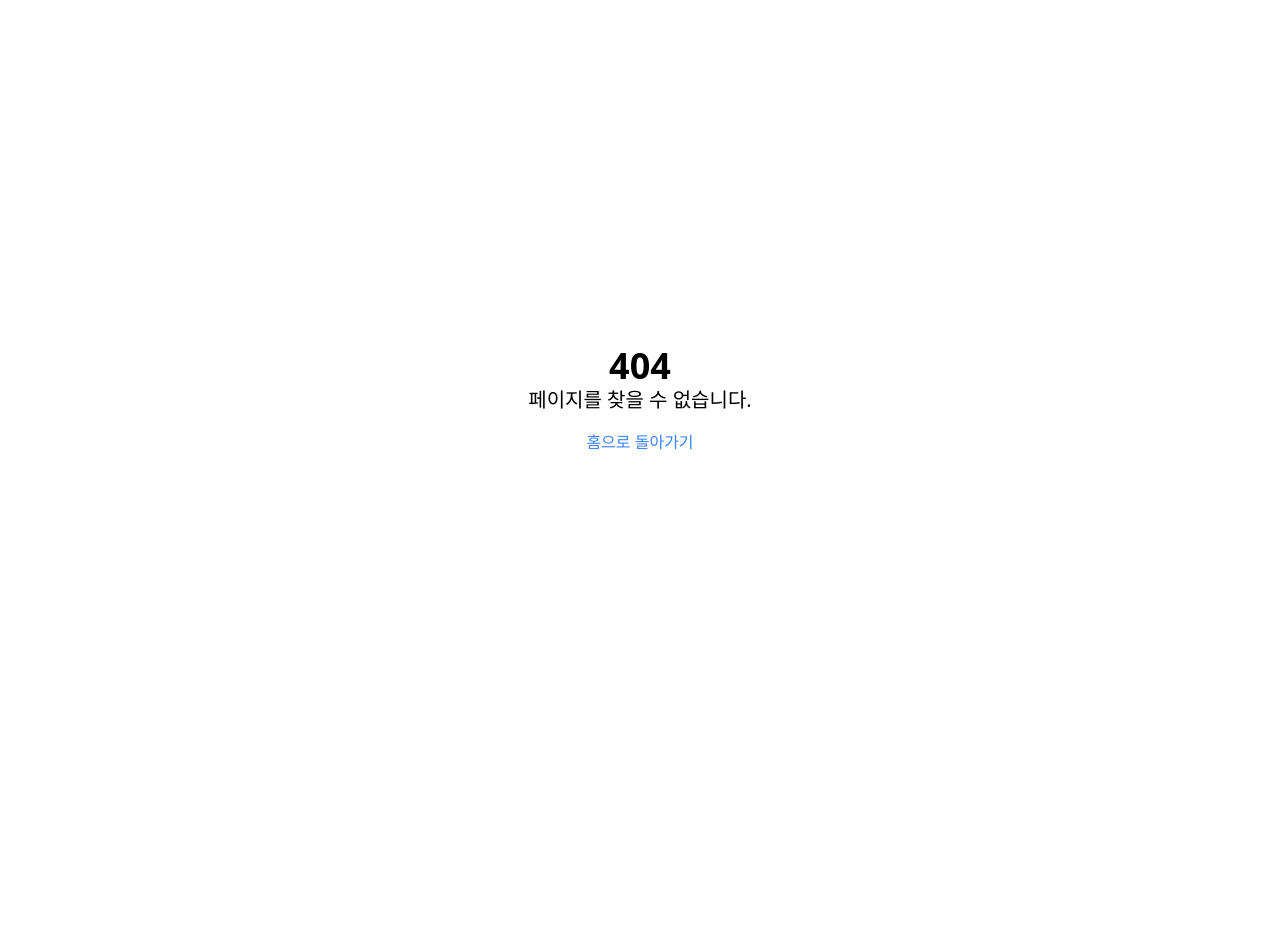
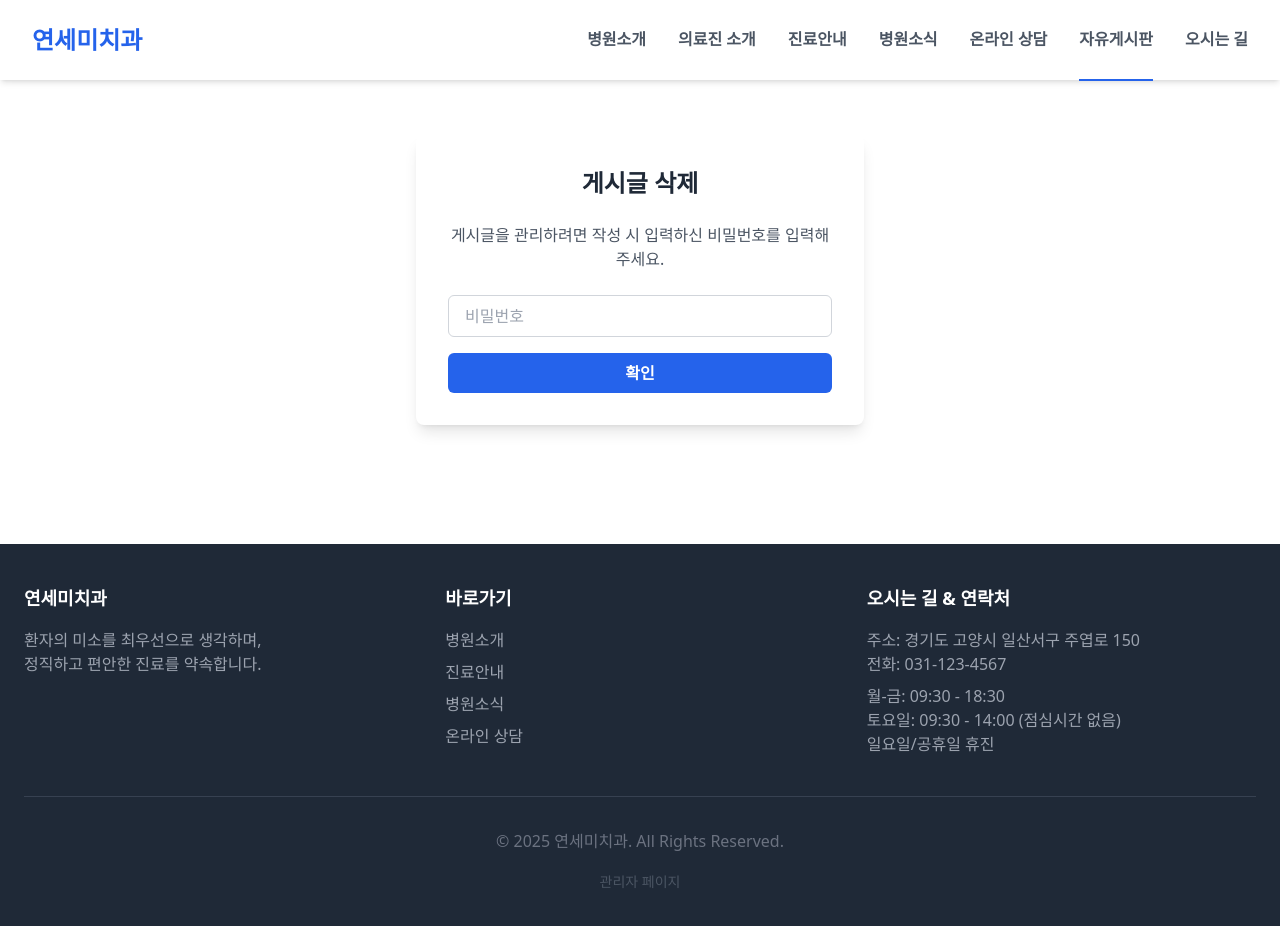
Before and after one commit to yonseimidentalclinic/frontend, a React (Vite) app: page /community/posts/1/verify in a window 1280 px wide. Before the commit this address had no page. Shown: the top 926 px of the page. Before the commit the page ends 800 px from the top, so only its background shows below. Built offline with nearby package versions, Linux system fonts and the light colour scheme.

Commit message:
wwwwwwww

```diff
--- a/src/App.jsx
+++ b/src/App.jsx
@@ -27,6 +27,8 @@ import ConsultationVerifyPage from './pages/ConsultationVerifyPage.jsx';
 import PostListPage from './pages/PostListPage.jsx';
 import PostWritePage from './pages/PostWritePage.jsx';
 import PostDetailPage from './pages/PostDetailPage.jsx';
+import PostVerifyPage from './pages/PostVerifyPage.jsx'; // [핵심 추가]
+import PostEditPage from './pages/PostEditPage.jsx'; // [핵심 추가]
 import LocationPage from './pages/LocationPage.jsx';
 
 // 관리자 페이지 컴포넌트
@@ -84,6 +86,8 @@ function App() {
           <Route path="/community/posts" element={<PostListPage />} />
           <Route path="/community/posts/write" element={<PostWritePage />} />
           <Route path="/community/posts/:id" element={<PostDetailPage />} />
+          <Route path="/community/posts/:id/verify" element={<PostVerifyPage />} /> {/* [핵심 추가] */}
+          <Route path="/community/posts/:id/edit" element={<PostEditPage />} /> {/* [핵심 추가] */}
           <Route path="/location" element={<LocationPage />} />
         </Route>
 
--- a/src/pages/PostDetailPage.jsx
+++ b/src/pages/PostDetailPage.jsx
@@ -1,6 +1,9 @@
 // =================================================================
 // 프론트엔드 자유게시판 상세 페이지 (PostDetailPage.jsx)
-// 파일 경로: /src/pages/PostDetailPage.jsx
+// 최종 업데이트: 2025년 7월 17일
+// 주요 개선사항:
+// 1. 게시글 하단에 '수정'과 '삭제' 버튼을 추가
+// 2. 각 버튼 클릭 시, 비밀번호 확인 페이지로 이동하도록 링크 설정
 // =================================================================
 
 import React, { useState, useEffect } from 'react';
@@ -51,10 +54,20 @@ const PostDetailPage = () => {
         </div>
         <div className="prose max-w-none" dangerouslySetInnerHTML={{ __html: post.content }} />
       </div>
-      <div className="mt-8 text-center">
-        <Link to="/community/posts" className="bg-blue-600 text-white px-6 py-2 rounded-md font-semibold hover:bg-blue-700 transition-colors">
+
+      {/* [핵심 추가] 수정/삭제 버튼 영역 */}
+      <div className="mt-8 flex justify-between items-center">
+        <Link to="/community/posts" className="bg-gray-600 text-white px-6 py-2 rounded-md font-semibold hover:bg-gray-700 transition-colors">
           목록으로
         </Link>
+        <div className="flex gap-2">
+          <Link to={`/community/posts/${id}/verify?action=edit`} className="bg-blue-600 text-white px-6 py-2 rounded-md font-semibold hover:bg-blue-700">
+            수정
+          </Link>
+          <Link to={`/community/posts/${id}/verify?action=delete`} className="bg-red-600 text-white px-6 py-2 rounded-md font-semibold hover:bg-red-700">
+            삭제
+          </Link>
+        </div>
       </div>
     </div>
   );
--- /dev/null
+++ b/src/pages/PostEditPage.jsx
@@ -0,0 +1,119 @@
+// =================================================================
+// 사용자용 게시글 수정 페이지 (PostEditPage.jsx)
+// 파일 경로: /src/pages/PostEditPage.jsx
+// 주요 기능:
+// 1. 기존 게시글 데이터를 불러와 에디터에 표시
+// 2. SunEditor를 이용해 제목과 내용을 수정하고, 확인된 비밀번호와 함께 서버에 전송
+// =================================================================
+
+import React, { useState, useEffect } from 'react';
+import { useParams, useNavigate, useLocation } from 'react-router-dom';
+import axios from 'axios';
+import SunEditor from 'suneditor-react';
+import 'suneditor/dist/css/suneditor.min.css';
+import ko from 'suneditor/src/lang/ko';
+
+const API_URL = import.meta.env.VITE_API_URL;
+
+const PostEditPage = () => {
+  const { id } = useParams();
+  const navigate = useNavigate();
+  const location = useLocation();
+
+  const [title, setTitle] = useState('');
+  const [content, setContent] = useState('');
+  const [isLoading, setIsLoading] = useState(true);
+  const [isSubmitting, setIsSubmitting] = useState(false);
+
+  // 이전 페이지(VerifyPage)에서 넘겨받은 비밀번호
+  const verifiedPassword = location.state?.password;
+
+  useEffect(() => {
+    // 비밀번호 확인을 거치지 않고 직접 접속한 경우, 차단
+    if (!verifiedPassword) {
+      alert('잘못된 접근입니다. 비밀번호 확인 절차를 거쳐주세요.');
+      navigate(`/community/posts/${id}`);
+      return;
+    }
+
+    const fetchPost = async () => {
+      try {
+        const response = await axios.get(`${API_URL}/api/posts/${id}`);
+        setTitle(response.data.title);
+        setContent(response.data.content);
+      } catch (err) {
+        alert('게시글 정보를 불러오는 데 실패했습니다.');
+        navigate(`/community/posts/${id}`);
+      } finally {
+        setIsLoading(false);
+      }
+    };
+    fetchPost();
+  }, [id, navigate, verifiedPassword]);
+
+  const handleSubmit = async (e) => {
+    e.preventDefault();
+    if (!title.trim() || !content.trim()) {
+      alert('제목과 내용을 모두 입력해주세요.');
+      return;
+    }
+
+    setIsSubmitting(true);
+    try {
+      await axios.put(`${API_URL}/api/posts/${id}`, {
+        title,
+        content,
+        password: verifiedPassword // 확인된 비밀번호를 함께 전송
+      });
+      alert('게시글이 성공적으로 수정되었습니다.');
+      navigate(`/community/posts/${id}`);
+    } catch (err) {
+      alert('수정에 실패했습니다. 다시 시도해 주세요.');
+    } finally {
+      setIsSubmitting(false);
+    }
+  };
+
+  if (isLoading) {
+    return <div className="text-center p-10">게시글 정보를 불러오는 중...</div>;
+  }
+
+  return (
+    <div className="max-w-4xl mx-auto px-4 py-8 sm:py-12">
+      <div className="text-center mb-8">
+        <h1 className="text-3xl sm:text-4xl font-bold text-gray-800">게시글 수정</h1>
+      </div>
+      <div className="bg-white p-6 sm:p-8 rounded-lg shadow-md border">
+        <form onSubmit={handleSubmit}>
+          <div className="mb-6">
+            <label htmlFor="title" className="block text-md font-semibold text-gray-700 mb-2">제목</label>
+            <input type="text" id="title" value={title} onChange={(e) => setTitle(e.target.value)} className="w-full px-4 py-2 border rounded-md" required />
+          </div>
+          <div className="mb-6">
+            <label className="block text-md font-semibold text-gray-700 mb-2">내용</label>
+            <SunEditor
+              lang={ko}
+              setContents={content}
+              onChange={setContent}
+              setOptions={{
+                height: '350',
+                buttonList: [
+                  ['undo', 'redo'], ['font', 'fontSize'], ['bold', 'underline', 'italic', 'strike'],
+                  ['removeFormat'], ['fontColor', 'hiliteColor'], ['align', 'list'], ['link'],
+                ],
+              }}
+            />
+          </div>
+          <div className="flex justify-end gap-4">
+            <button type="button" onClick={() => navigate(`/community/posts/${id}`)} className="px-6 py-2 rounded-md bg-gray-200" disabled={isSubmitting}>취소</button>
+            <button type="submit" className="px-6 py-2 rounded-md bg-blue-600 text-white" disabled={isSubmitting}>
+              {isSubmitting ? '저장 중...' : '수정 완료'}
+            </button>
+          </div>
+        </form>
+      </div>
+    </div>
+  );
+};
+
+export default PostEditPage;
--- /dev/null
+++ b/src/pages/PostVerifyPage.jsx
@@ -0,0 +1,94 @@
+// =================================================================
+// 사용자용 게시글 비밀번호 확인 페이지 (PostVerifyPage.jsx)
+// 파일 경로: /src/pages/PostVerifyPage.jsx
+// 주요 기능:
+// 1. 수정/삭제 작업을 수행하기 전, 사용자에게 비밀번호 입력을 요구
+// 2. 비밀번호가 일치하면 다음 작업(수정 페이지 이동 또는 삭제 실행)으로 진행
+// =================================================================
+
+import React, { useState } from 'react';
+import { useParams, useNavigate, useSearchParams } from 'react-router-dom';
+import axios from 'axios';
+
+const API_URL = import.meta.env.VITE_API_URL;
+
+const PostVerifyPage = () => {
+  const { id } = useParams();
+  const [searchParams] = useSearchParams();
+  const action = searchParams.get('action'); // 'edit' 또는 'delete'
+  const navigate = useNavigate();
+
+  const [password, setPassword] = useState('');
+  const [error, setError] = useState('');
+  const [isSubmitting, setIsSubmitting] = useState(false);
+
+  const handleSubmit = async (e) => {
+    e.preventDefault();
+    setError('');
+    setIsSubmitting(true);
+
+    try {
+      // 1. 먼저 비밀번호가 맞는지 서버에 확인
+      const verifyResponse = await axios.post(`${API_URL}/api/posts/${id}/verify`, { password });
+
+      if (verifyResponse.data.success) {
+        // 2. 비밀번호가 맞으면, 원래 하려던 작업을 실행
+        if (action === 'edit') {
+          // 수정 페이지로 이동하면서, 확인된 비밀번호를 함께 넘겨줌
+          navigate(`/community/posts/${id}/edit`, { state: { password } });
+        } else if (action === 'delete') {
+          if (window.confirm('정말로 이 게시글을 삭제하시겠습니까?')) {
+            // 삭제 API 호출 시, 본문에 비밀번호를 포함하여 전송
+            await axios.delete(`${API_URL}/api/posts/${id}`, { data: { password } });
+            alert('게시글이 삭제되었습니다.');
+            navigate('/community/posts');
+          }
+        }
+      } else {
+        setError('비밀번호가 일치하지 않습니다.');
+      }
+    } catch (err) {
+      setError('오류가 발생했습니다. 다시 시도해주세요.');
+      console.error(err);
+    } finally {
+      setIsSubmitting(false);
+    }
+  };
+
+  const pageTitle = action === 'edit' ? '게시글 수정' : '게시글 삭제';
+
+  return (
+    <div className="flex items-center justify-center min-h-[50vh]">
+      <div className="max-w-md w-full bg-white p-8 rounded-lg shadow-lg">
+        <h1 className="text-2xl font-bold text-center text-gray-800 mb-6">{pageTitle}</h1>
+        <p className="text-center text-gray-600 mb-6">
+          게시글을 관리하려면 작성 시 입력하신 비밀번호를 입력해주세요.
+        </p>
+        <form onSubmit={handleSubmit}>
+          <div className="mb-4">
+            <label htmlFor="password" className="sr-only">비밀번호</label>
+            <input
+              type="password"
+              id="password"
+              value={password}
+              onChange={(e) => setPassword(e.target.value)}
+              className="w-full px-4 py-2 border border-gray-300 rounded-md focus:outline-none focus:ring-2 focus:ring-blue-500"
+              placeholder="비밀번호"
+              required
+            />
+          </div>
+          {error && <p className="text-red-500 text-sm text-center mb-4">{error}</p>}
+          <button
+            type="submit"
+            disabled={isSubmitting}
+            className="w-full bg-blue-600 text-white px-4 py-2 rounded-md font-semibold hover:bg-blue-700 transition-colors disabled:bg-blue-300"
+          >
+            {isSubmitting ? '확인 중...' : '확인'}
+          </button>
+        </form>
+      </div>
+    </div>
+  );
+};
+
+export default PostVerifyPage;
```
